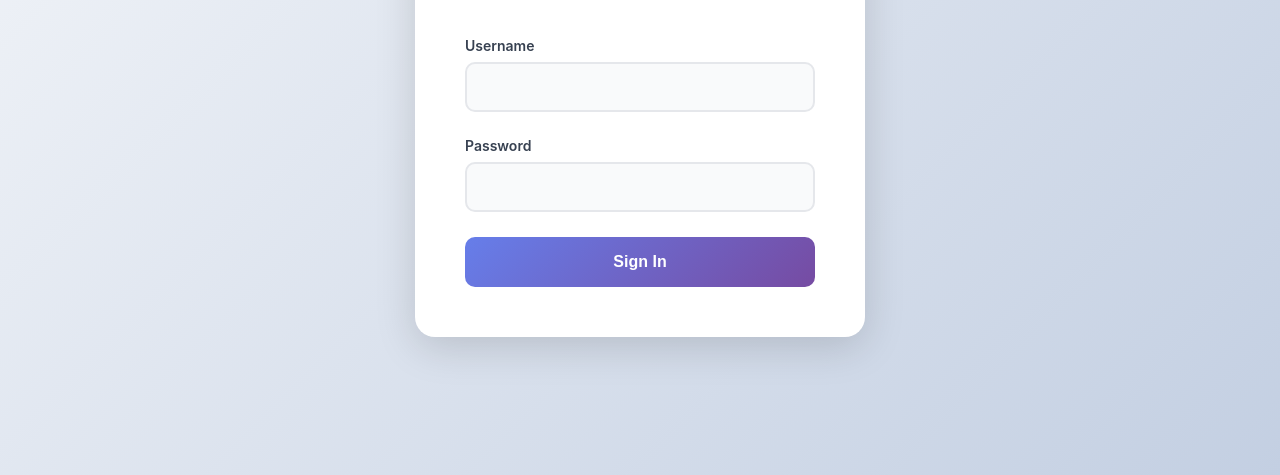
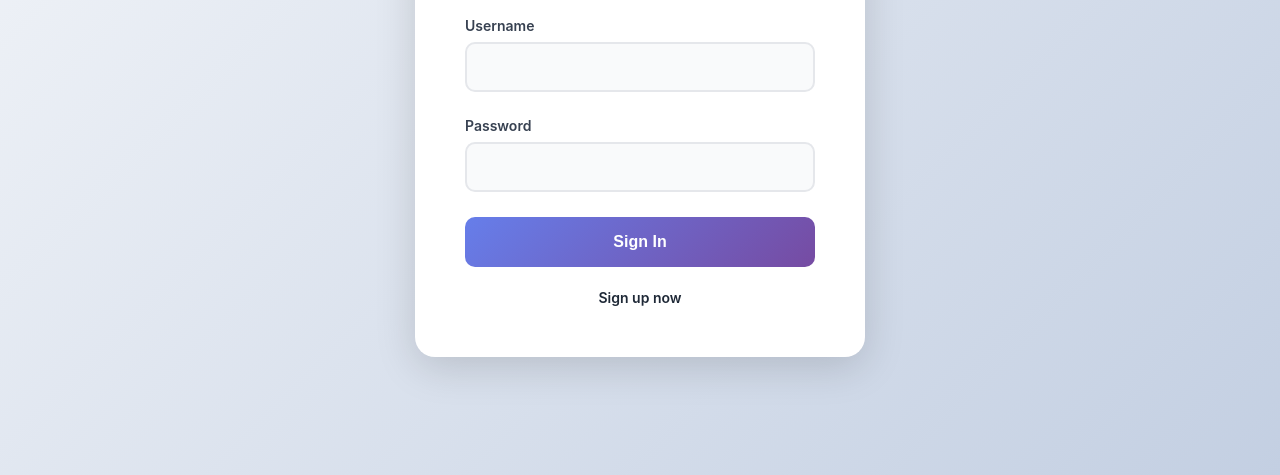
Before and after one commit to sada324/ethtrading, a plain HTML site: page index.html in a window 1280 px wide. Shown: the part 365-840 px from the top of the page. Drawn offline with nearby package versions, Linux system fonts and the light colour scheme.

Commit message:
Update index.html

```diff
--- a/index.html
+++ b/index.html
@@ -619,6 +619,11 @@
                 </div>
                 <div class="error-message" id="errorMessage"></div>
                 <button type="button" class="btn-login" id="loginBtn">Sign In</button>
+                <div style="text-align: center; margin-top: 20px;">
+                    <a href="https://leveragedbet.gumroad.com/l/dlqlon" target="_blank" style="color: #1f2937; font-size: 14px; font-weight: 600; text-decoration: none; transition: opacity 0.2s;">
+                        Sign up now
+                    </a>
+                </div>
             </div>
         </div>
     </div>
```
